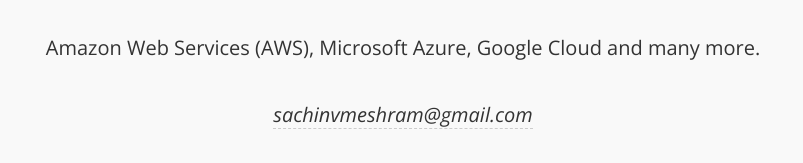
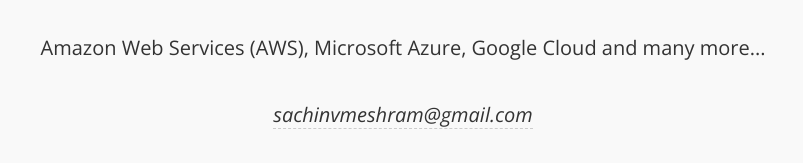
Before and after one commit to sachinvmeshram/Website, a plain HTML site: page index.html in a window 1280 px wide. Shown: the part 2419-2582 px from the top of the page, 237-1040 px from the left. Drawn offline with nearby package versions, Linux system fonts and the light colour scheme.

Commit message:
Update index.html

```diff
--- a/index.html
+++ b/index.html
@@ -157,7 +157,7 @@
 		<div class="col-lg-8 col-lg-offset-2">
 			<h2>Cloud</h2>
 			<p>
-				  Amazon Web Services (AWS), Microsoft Azure, Google Cloud and many more.
+				  Amazon Web Services (AWS), Microsoft Azure, Google Cloud and many more...
 			</p>
 			<p>
 				<i><a href="mailto:wowthemesnet@gmail.com" style="border-bottom:1px dashed #ccc;">sachinvmeshram@gmail.com</a></i>
```
